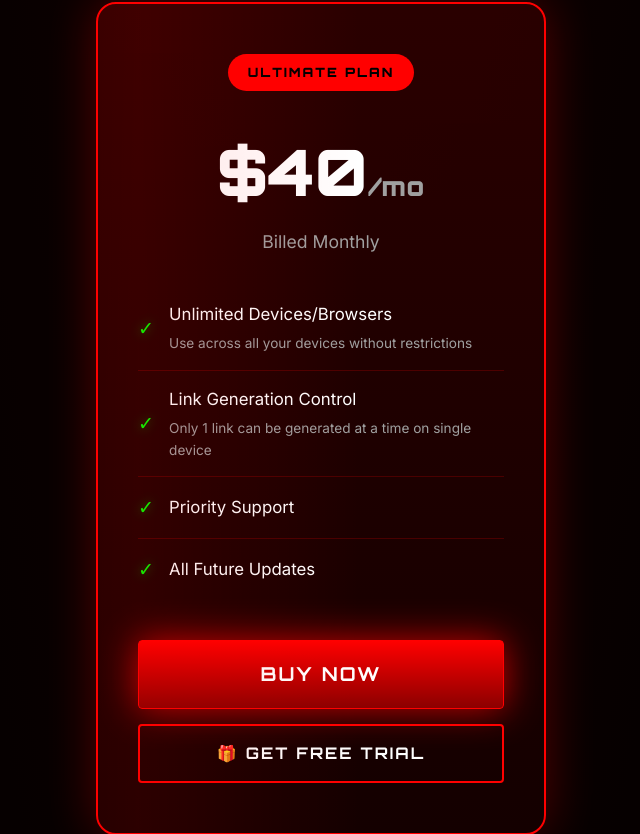
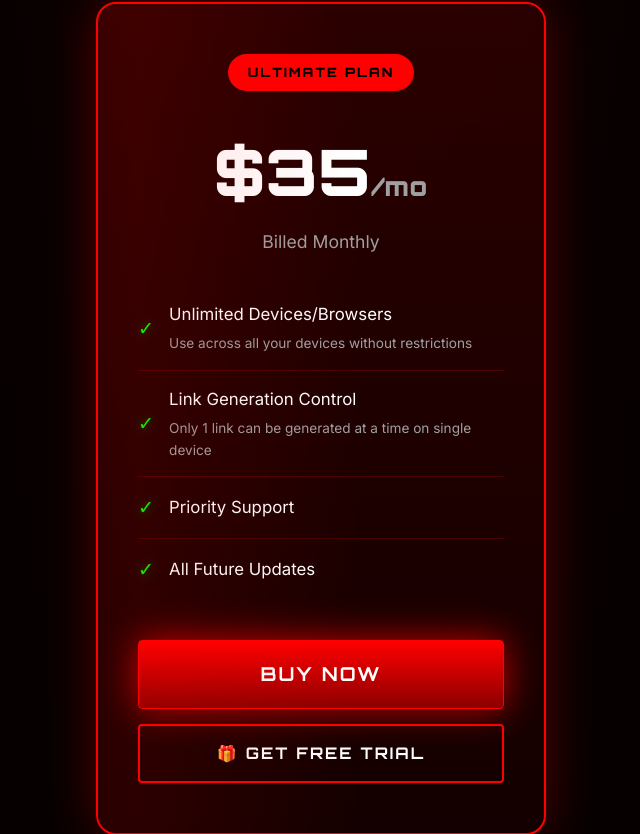
Before and after one commit to usamas9plus/vencaselfie, a Flask app: page / in a window 1280 px wide. Shown: the part 2935-3769 px from the top of the page, without its empty margins (319-959 px from the left). Run offline with Flask 3, Linux system fonts and the light colour scheme.

Commit message:
Update index.html

```diff
--- a/templates/index.html
+++ b/templates/index.html
@@ -123,7 +123,7 @@
                     style="color: #00ff00;">Free trial keys available!</strong></p>
             <div class="pricing-card">
                 <div class="pricing-badge">Ultimate Plan</div>
-                <div class="price">$40<span>/mo</span></div>
+                <div class="price">$35<span>/mo</span></div>
                 <div class="price-period">Billed Monthly</div>
                 <ul class="pricing-features">
                     <li>
```
